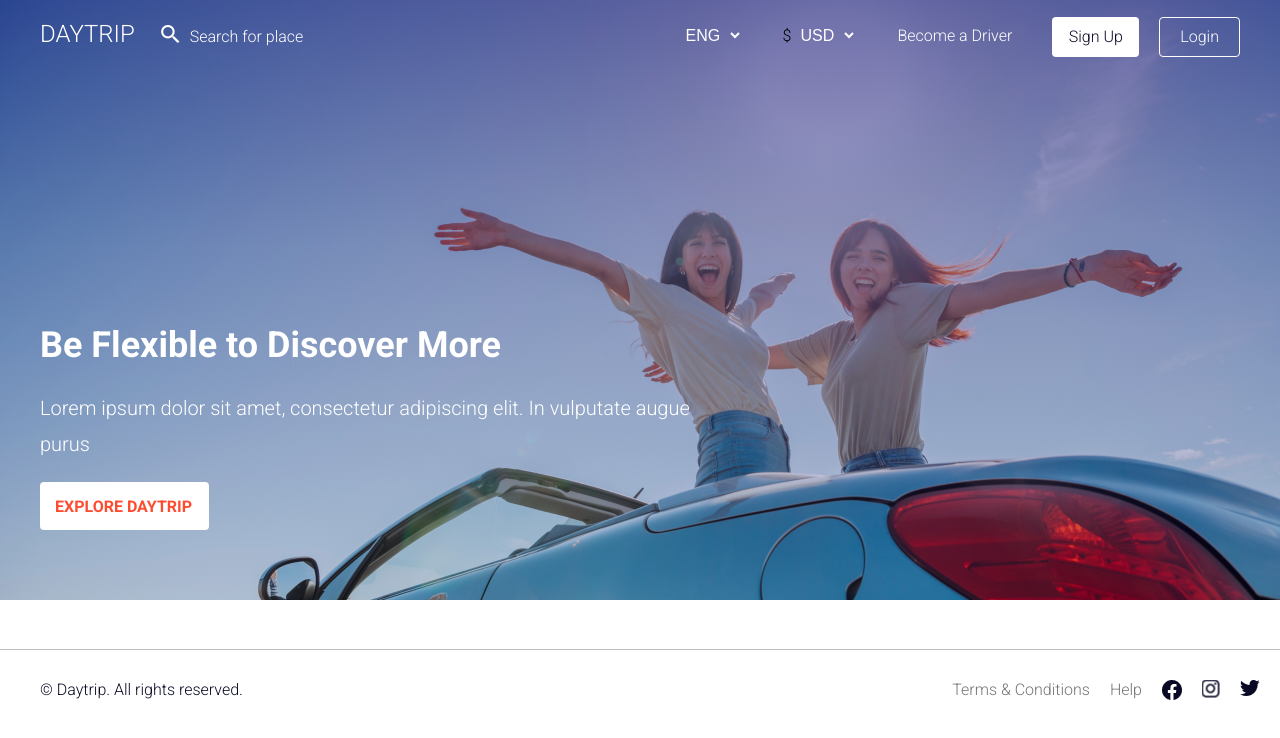
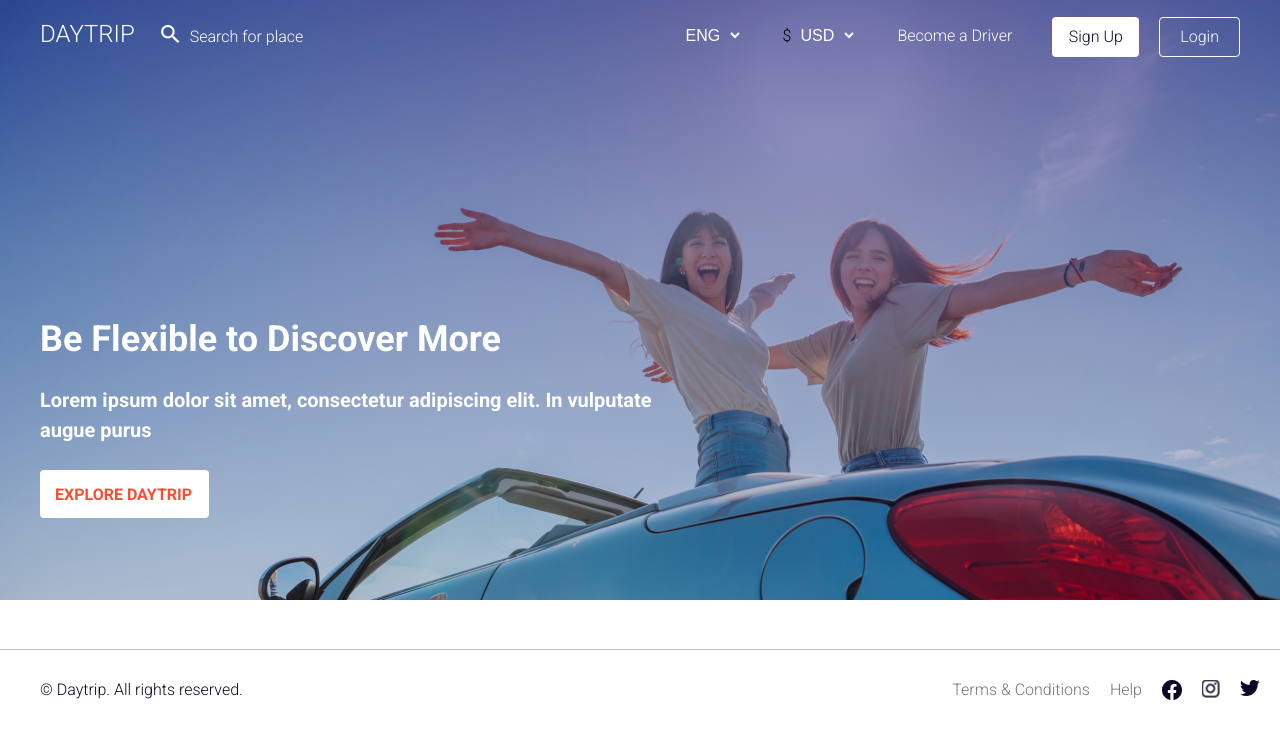
Before and after one commit to DayTripArm/DayTripUI, a React (Create React App) app: page / in a window 1280 px wide. Shown: the top 738 px of the page. Built offline with nearby package versions, Linux system fonts and the light colour scheme.

Commit message:
DT-104: bug fix

```diff
--- a/src/App.css
+++ b/src/App.css
@@ -8,10 +8,12 @@ body {
     padding: 0;
 }
 
-h1 {margin: 0 0 1em 0; font-size: 2.8em; font-weight: 700;}
-h2 {margin: 0 0 0.5em 0; font-size: 1.6em; font-weight: 700; line-height: 1.1em;}
-h3 {margin: 0 0 0.5em 0; font-size: 1.3em; font-weight: 700;}
-h4 {margin: 0 0 1.5em 0; font-size: 1em; font-weight: 700; }
+h1 {margin: 0; font-size: 36px; font-weight: 700;}
+h2 {margin: 0; font-size: 28px; font-weight: 700;}
+h3 {margin: 0; font-size: 24px; font-weight: 700;}
+h4 {margin: 0; font-size: 20px; font-weight: 700; }
+h5 {margin: 0; font-size: 16px; font-weight: 700; }
+h6 {margin: 0; font-size: 14px; font-weight: 700; }
 
 p {margin: 0; padding: 0}
 
@@ -35,15 +37,13 @@ a {
     width: 657px;
 }
 
-.explore h2 {
-    font-size: 36px;
-    line-height: 54px;
+.explore h1 {
     color: #FFFFFF;
 }
 
-.explore p {
-    font-size: 20px;
-    line-height: 36px;
+.explore h4 {
+    line-height: 30px;
+    margin-top: 25px;
     color: #FFFFFF;
 }
 
@@ -54,7 +54,7 @@ a {
     border-radius: 4px;
     cursor: pointer;
     position: relative;
-    margin-top: 20px;
+    margin-top: 25px;
 }
 
 .explore div.explore-button span {
@@ -1000,7 +1000,7 @@ footer span.twitter {
     }
 
 
-    .explore h2 { font-size: 32px; }
+    .explore h1 { font-size: 32px; }
     header div.header-right-side > div {  margin: 0 7px;}
     header div.search-place { margin-left: 10px; }
 
--- a/src/react_app/Account/account.scss
+++ b/src/react_app/Account/account.scss
@@ -201,7 +201,7 @@
   float: left;
   display: inline-block;
 }
-.form-input-box .header .field-edit:hover {text-decoration: underline;}
+
 .form-input-box .header .field-edit {
   color: #FE4C30;
   font-weight: bold;
--- a/src/react_app/Form/Select.js
+++ b/src/react_app/Form/Select.js
@@ -37,7 +37,12 @@ const defaultStyles =  {
     placeholder: (styles) => ({
         ...styles,
         color: "#BDBDBD",
-    })
+    }),
+
+    dropdownIndicator: base => ({
+        ...base,
+        color: "#757575"
+    }),
 };
 
 function SingleSelect(props) {
--- a/src/react_app/Home.js
+++ b/src/react_app/Home.js
@@ -22,8 +22,8 @@ function Home(props) {
             <div className={`overlay ${(showSignIn || showSignUp) ? "display-block" : ""}`}></div>
             <div id="page">
                 <div className="explore">
-                    <h2>Be Flexible to Discover More</h2>
-                    <p>Lorem ipsum dolor sit amet, consectetur adipiscing elit. In vulputate augue purus</p>
+                    <h1>Be Flexible to Discover More</h1>
+                    <h4>Lorem ipsum dolor sit amet, consectetur adipiscing elit. In vulputate augue purus</h4>
                     <div className="explore-button">
                         <span>Explore Daytrip</span>
                     </div>
```
